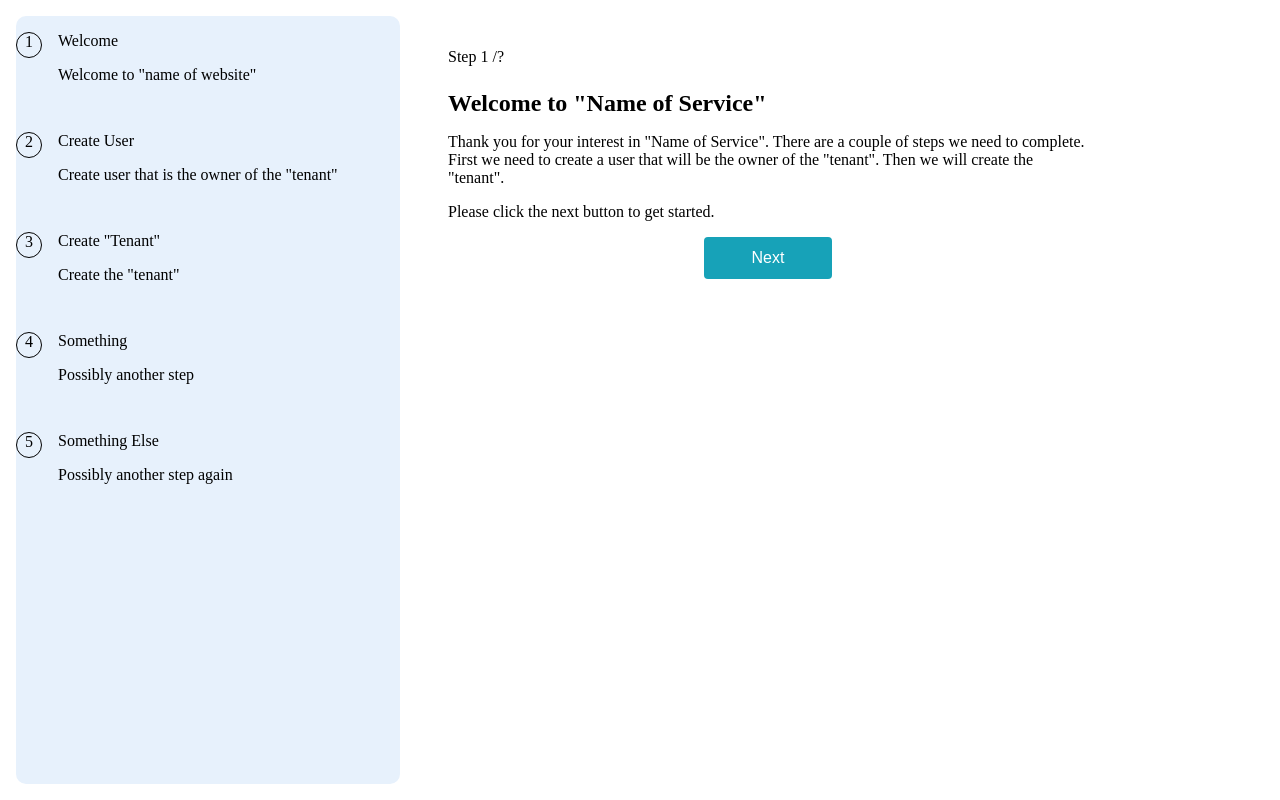
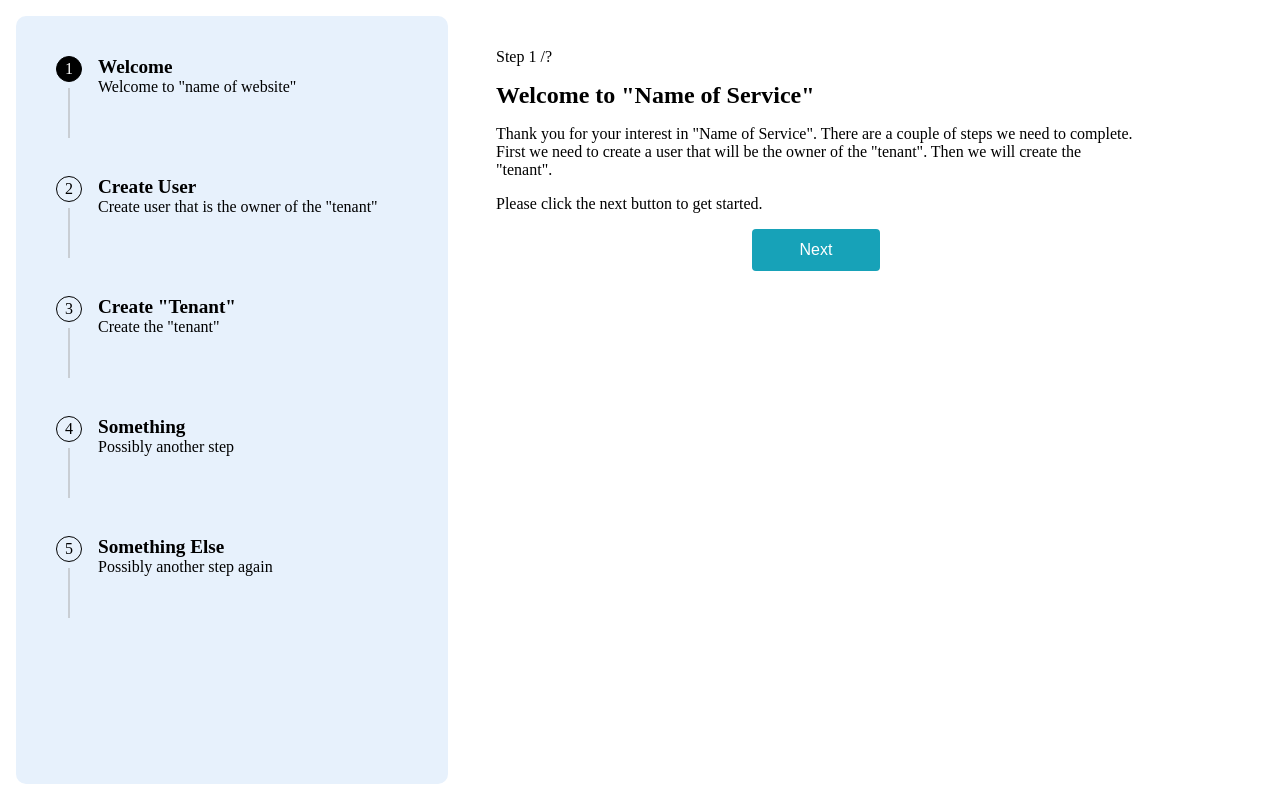
Before and after one commit to minnecoder/membership-site-builder, a SvelteKit app: page /join in a window 1280 px wide. Built offline with nearby package versions, Linux system fonts and the light colour scheme; no server answers.

Commit message:
Made some style changes to Join form

```diff
--- a/src/routes/join/+page.svelte
+++ b/src/routes/join/+page.svelte
@@ -12,10 +12,17 @@
 	function nextStep() {
 		step += 1;
 	}
+
 	function previousStep() {
 		if (step > 1) {
 			step -= 1;
 		}
+	}
+
+	function getStepClass(n: number) {
+		if (step > n) return 'completed';
+		if (step === n) return 'active';
+		return 'upcoming';
 	}
 
 	// Form Data
@@ -37,20 +44,16 @@
 		<div class="toc">
 			<div class="toc-item">
 				<div class="toc-left">
-					<p class="numberCircle">1</p>
-
+					<p class="numberCircle {getStepClass(1)}">1</p>
 				</div>
 				<div class="toc-right">
 					<p class="step">Welcome</p>
 					<p class="summary">Welcome to "name of website"</p>
-
-
 				</div>
 			</div>
 			<div class="toc-item">
 				<div class="toc-left">
-					<p class="numberCircle">2</p>
-
+					<p class="numberCircle {getStepClass(2)}">2</p>
 				</div>
 				<div class="toc-right">
 					<p class="step">Create User</p>
@@ -59,7 +62,7 @@
 			</div>
 			<div class="toc-item">
 				<div class="toc-left">
-				<p class="numberCircle">3</p>
+					<p class="numberCircle {getStepClass(3)}">3</p>
 				</div>
 				<div class="toc-right">
 					<p class="step">Create "Tenant"</p>
@@ -68,7 +71,7 @@
 			</div>
 			<div class="toc-item">
 				<div class="toc-left">
-				<p class="numberCircle">4</p>
+					<p class="numberCircle {getStepClass(4)}">4</p>
 				</div>
 				<div class="toc-right">
 					<p class="step">Something</p>
@@ -77,7 +80,7 @@
 			</div>
 			<div class="toc-item">
 				<div class="toc-left">
-				<p class="numberCircle">5</p>
+					<p class="numberCircle {getStepClass(5)}">5</p>
 				</div>
 				<div class="toc-right">
 					<p class="step">Something Else</p>
@@ -105,7 +108,7 @@
 			<div class="form-step">
 				<p>Step {step} / ?</p>
 				<p class="title">Welcome to user creation</p>
-				<p class="summary">This will be the user that will be the owner of the "tenant"</p>
+				<p class="step-summary">This will be the user that will be the owner of the "tenant"</p>
 				<form method="POST" use:enhance>
 					<!-- TODO: Add error message responses from server -->
 
@@ -167,7 +170,7 @@
 			<div class="form-step">
 				<p>Step {step} / ?</p>
 				<p class="title">Create New "Tenant"</p>
-			<p class="summary">Now let's create the "tenant". Please fill out all of the information below</p>
+				<p class="step-summary">Please fill out all of the information below</p>
 
 				<form method="POST" use:enhance>
 					<!-- {#if form?.error}
@@ -205,8 +208,8 @@
 							bind:value={description}
 							required
 							placeholder="Enter a brief description"
-						rows="4"
-						cols="50"
+							rows="10"
+							cols="100"
 							title="Description should be a brief overview of the tenant's purpose."
 						>
 						</textarea>
@@ -239,6 +242,7 @@
 		width: 30%;
 		background-color: #e7f1fc;
 		margin: 1rem;
+		padding: 1.5rem;
 		border-radius: 10px;
 	}
 	.right {
@@ -251,30 +255,73 @@
 	.title {
 		font-size: 1.5rem;
 		font-weight: bold;
-		margin-bottom: 1rem;
+		margin: 0;
+	}
+
+	.step-summary {
+		margin: 0 0 1rem 0;
 	}
 
 	.numberCircle {
 		border-radius: 50%;
 		width: 24px;
 		height: 24px;
-
-
-
 		background: none;
 		border: 1px solid #000;
 		color: #000;
 		text-align: center;
+		line-height: 24px;
+		position: relative; /* needed for ::after positioning */
+	}
 
-    /* font: 32px Arial, sans-serif; */
+	.numberCircle::after {
+		content: '';
+		position: absolute;
+		top: 130%; /* start just below the circle */
+		left: 50%; /* center horizontally */
+		transform: translateX(-50%); /* truly center it */
+		width: 1px; /* thickness of the line */
+		height: 50px; /* length of the vertical line — adjust as needed */
+		background-color: #acacac; /* color of the line */
 	}
+
+	.numberCircle.completed {
+		background-color: rgb(138, 139, 138);
+		color: white;
+		border-color: rgb(138, 139, 138);
+	}
+
+	.numberCircle.active {
+		background-color: #000; /* blue (your primary color) */
+		color: white;
+		border-color: #000;
+	}
+
+	.numberCircle.upcoming {
+		background-color: none;
+		color: black;
+		border-color: black;
+	}
+
 	.toc-item {
 		display: flex;
-		/* align-items: center; */
+		margin-left: 1rem;
 		margin-bottom: 1rem;
 	}
+
+	.summary {
+		margin: 0;
+	}
+
+	.step {
+		font-weight: bold;
+		font-size: 1.2rem;
+		margin: 0;
+	}
+	.toc-right {
+		margin: 1rem 0 3rem 0;
+	}
 	.toc-left {
-		flex: 0 0 auto;
 		margin-right: 1rem;
 	}
 	.form-group {
@@ -284,7 +331,6 @@
 	label {
 		display: block;
 		margin-bottom: 0.5rem;
-		/* font-weight: bold; */
 	}
 
 	input {
@@ -298,7 +344,6 @@
 	.btn-row {
 		display: flex;
 		justify-content: space-between;
-
 		margin-top: 1rem;
 	}
 	.steponebtn {
```
Lines whose indentation alone changed are shown as unchanged.
